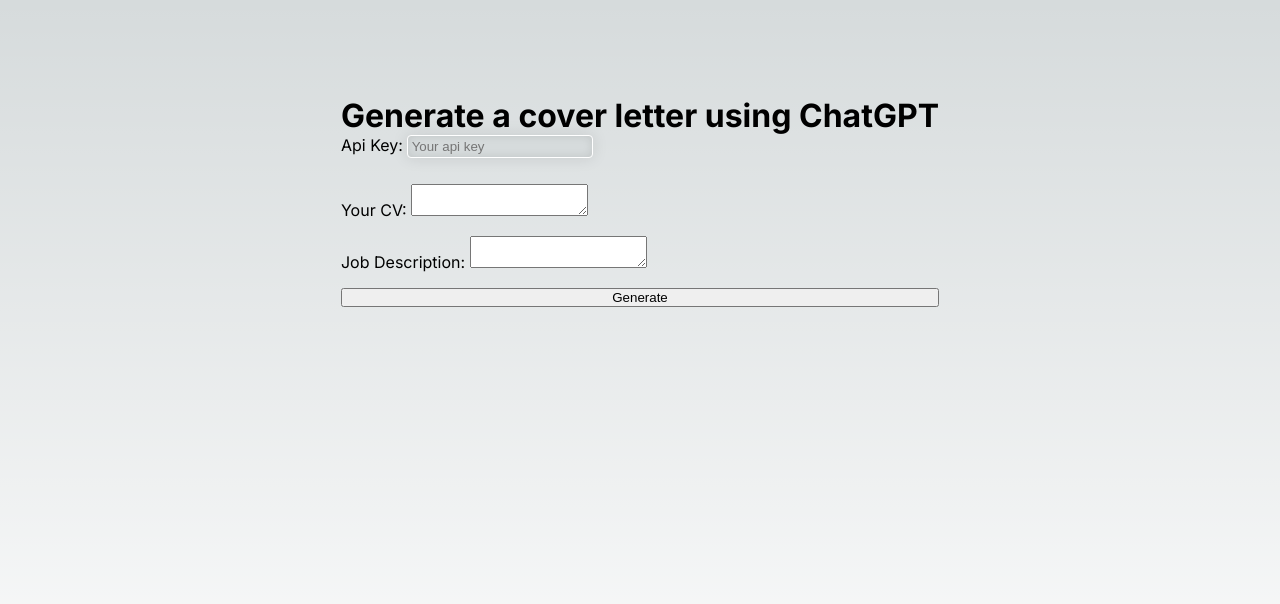
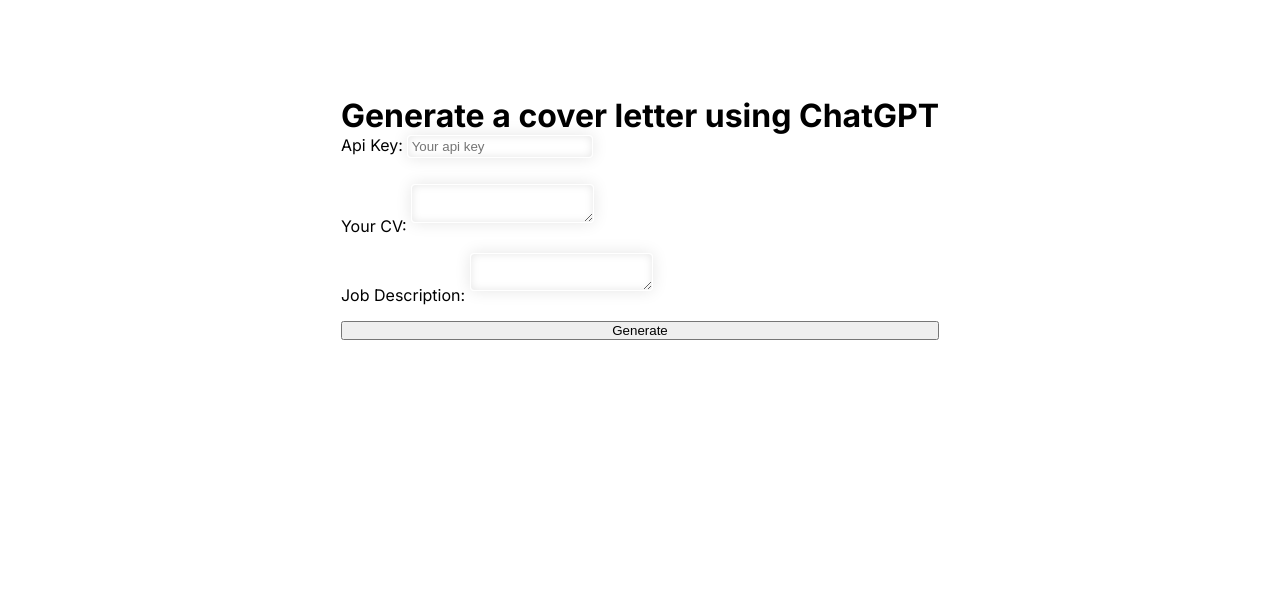
Before and after one commit to jinwood/cover-letter-generator, a Next.js app: page / in a window 1280 px wide. Shown: the top 604 px of the page. Built offline with nearby package versions, Linux system fonts and the light colour scheme.

Commit message:
Add variables

```diff
--- a/app/globals.css
+++ b/app/globals.css
@@ -5,9 +5,13 @@
     "Roboto Mono", "Oxygen Mono", "Ubuntu Monospace", "Source Code Pro",
     "Fira Mono", "Droid Sans Mono", "Courier New", monospace;
 
-  --foreground-rgb: 0, 0, 0;
-  --background-start-rgb: 214, 219, 220;
-  --background-end-rgb: 255, 255, 255;
+  --color--eerie-black: #1c1c1c;
+  --color--platinum: #daddd8;
+  --color--alabaster: #ecebe4;
+  --color--anti-flash-white: #eef0f2;
+  --color--flash-white: #fafaff;
+
+  --color--background: --var(var(--color--eerie-black));
 
   --primary-glow: conic-gradient(
     from 180deg at 50% 50%,
@@ -42,10 +46,8 @@
 
 @media (prefers-color-scheme: dark) {
   :root {
-    --foreground-rgb: 255, 255, 255;
-    --background-start-rgb: 0, 0, 0;
-    --background-end-rgb: 0, 0, 0;
-
+    --foreground-rgb: --var(var(--color--platinum));
+    --background-color: #1c1c1c;
     --primary-glow: radial-gradient(rgba(1, 65, 255, 0.4), rgba(1, 65, 255, 0));
     --secondary-glow: linear-gradient(
       to bottom right,
@@ -86,13 +88,8 @@
 }
 
 body {
-  color: rgb(var(--foreground-rgb));
-  background: linear-gradient(
-      to bottom,
-      transparent,
-      rgb(var(--background-end-rgb))
-    )
-    rgb(var(--background-start-rgb));
+  color: rgb(var(--color--platinum));
+  background-color: --var(--background-color);
 }
 
 a {
@@ -117,3 +114,15 @@
   background: rgb(var(--background-start-rgb));
   margin: 0 0 10px 0;
 }
+
+textarea {
+  border: 1px solid white;
+  border-radius: 4px;
+  -webkit-box-shadow: inset 0 0 8px rgba(0, 0, 0, 0.1),
+    0 0 16px rgba(0, 0, 0, 0.1);
+  -moz-box-shadow: inset 0 0 8px rgba(0, 0, 0, 0.1), 0 0 16px rgba(0, 0, 0, 0.1);
+  box-shadow: inset 0 0 8px rgba(0, 0, 0, 0.1), 0 0 16px rgba(0, 0, 0, 0.1);
+  padding: 0.2rem;
+  background: rgb(var(--background-start-rgb));
+  margin: 0 0 10px 0;
+}
```
